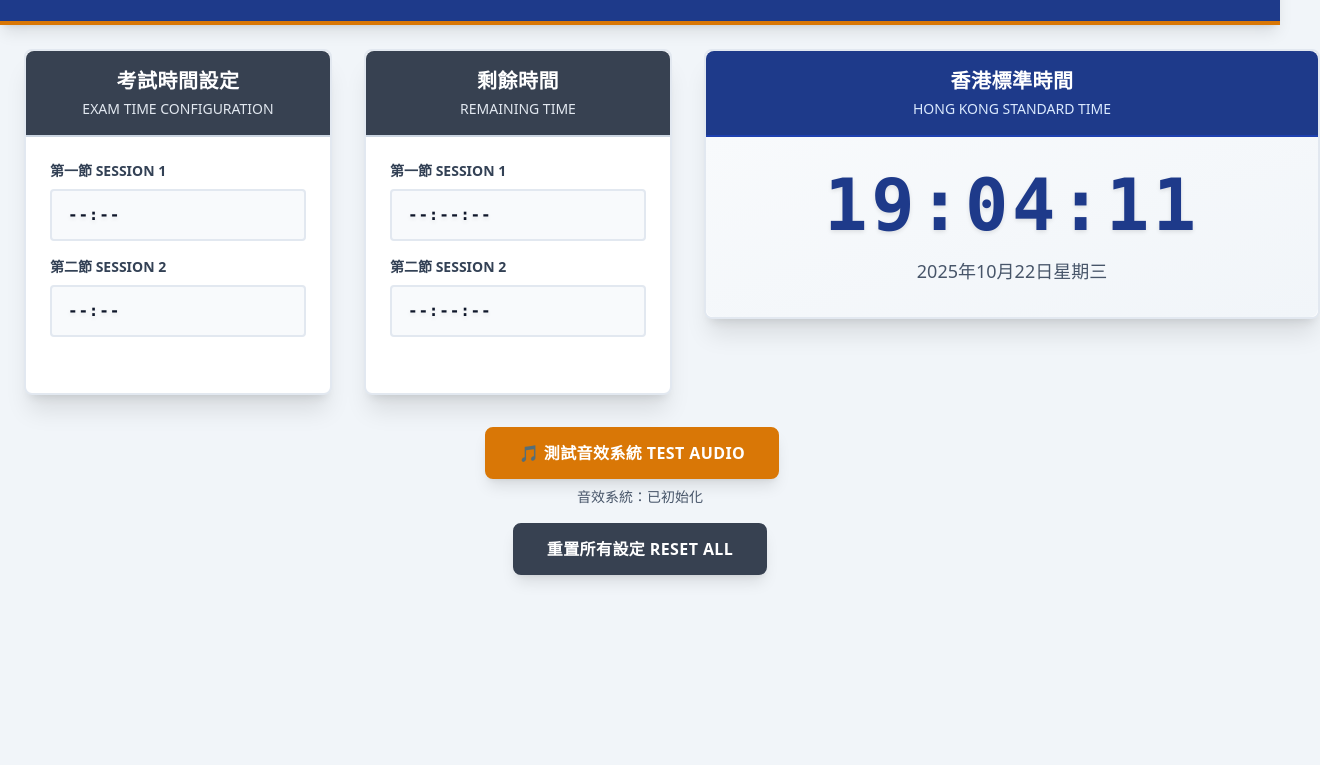
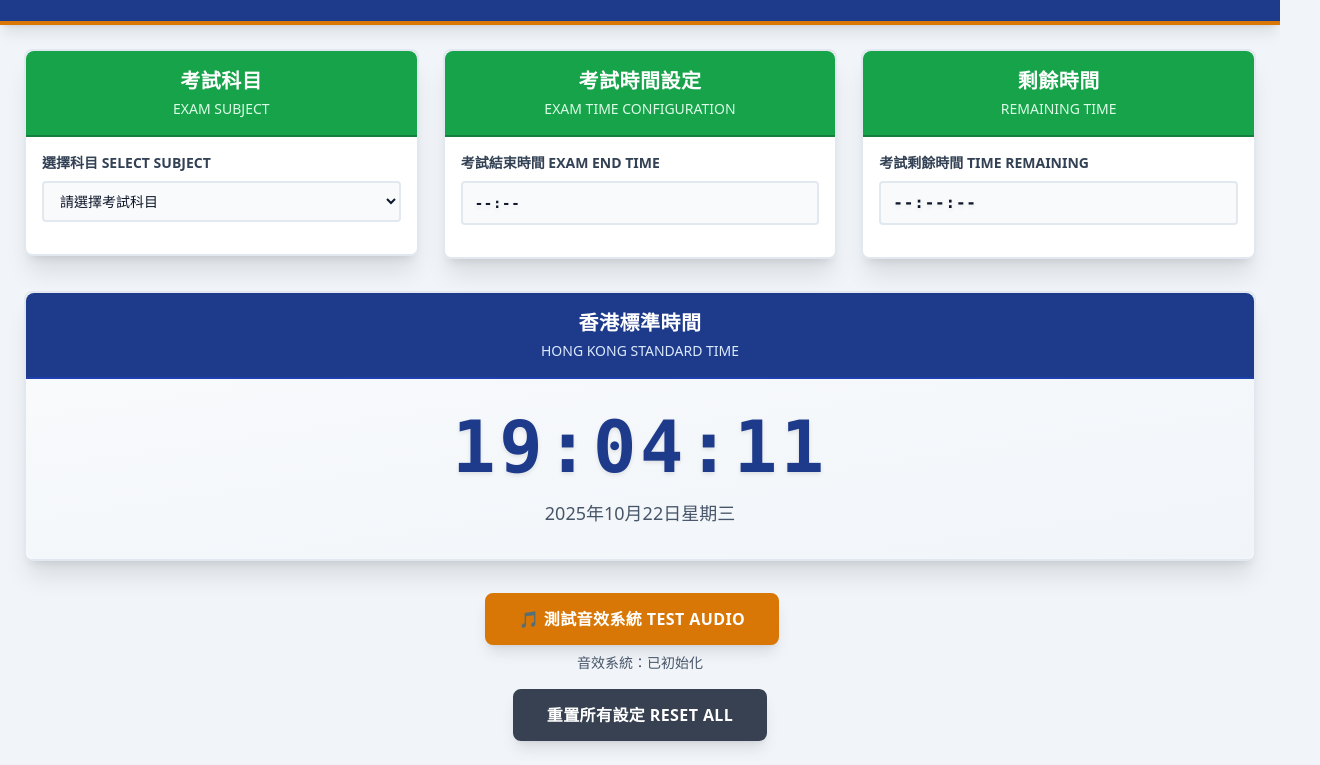
Before and after one commit to ndcexam/senior_form, a plain HTML site: page index.html in a window 1280 px wide. Shown: the part 103-868 px from the top of the page, 1320 px wide, since content can reach past the window. Before the commit the page ends 800 px from the top, so only its background shows below. Drawn offline with nearby package versions, Linux system fonts and the light colour scheme.

Commit message:
Update index.html

```diff
--- a/index.html
+++ b/index.html
@@ -332,94 +332,116 @@
 
     <!-- Main Content -->
     <main id="main-content" class="container mx-auto p-6 max-w-7xl">
-        <div class="grid grid-cols-1 lg:grid-cols-[25%_25%_50%] gap-8">
+        <!-- Top Three Panels -->
+        <div class="grid grid-cols-1 lg:grid-cols-3 gap-6 mb-8">
+            <!-- Subject Selection Panel -->
+            <section aria-labelledby="subject-title">
+                <div class="bg-white dark:bg-slate-800 border-2 border-slate-200 dark:border-slate-700 shadow-xl rounded-lg">
+                    <header class="bg-green-600 text-white p-4 border-b-2 border-green-700 rounded-t-lg">
+                        <h2 id="subject-title" class="text-xl font-bold text-center tracking-wide">
+                            考試科目
+                        </h2>
+                        <p class="text-center text-green-100 text-sm mt-1">
+                            EXAM SUBJECT
+                        </p>
+                    </header>
+
+                    <div class="p-4">
+                        <!-- Subject Selection -->
+                        <div class="mb-4">
+                            <div class="mb-3">
+                                <div class="text-sm font-semibold mb-2 text-slate-700 dark:text-slate-300">選擇科目 SELECT SUBJECT</div>
+                                <select
+                                    id="examSubject"
+                                    class="w-full py-2 px-3 border-2 border-slate-200 dark:border-slate-600 bg-slate-50 dark:bg-slate-700 text-slate-900 dark:text-slate-100 transition-all rounded focus:border-primary focus:ring-2 focus:ring-primary focus:ring-opacity-20 text-sm font-medium"
+                                    onchange="updateExamSubject()"
+                                    aria-label="選擇考試科目"
+                                >
+                                    <option value="">請選擇考試科目</option>
+                                    <option value="中文科">中文科</option>
+                                    <option value="英文科">英文科</option>
+                                    <option value="數學科">數學科</option>
+                                    <option value="公民與社會發展科">公民與社會發展科</option>
+                                    <option value="生物科">生物科</option>
+                                    <option value="化學科">化學科</option>
+                                    <option value="物理科">物理科</option>
+                                    <option value="資訊及通訊科技科">資訊及通訊科技科</option>
+                                    <option value="企業、會計與財務概論科">企業、會計與財務概論科</option>
+                                    <option value="經濟科">經濟科</option>
+                                    <option value="地理科">地理科</option>
+                                    <option value="中史科">中史科</option>
+                                    <option value="歷史科">歷史科</option>
+                                    <option value="視覺藝術科">視覺藝術科</option>
+                                </select>
+                            </div>
+                        </div>
+                    </div>
+                </div>
+            </section>
 
             <!-- Time Configuration Panel -->
-            <section class="order-1 lg:order-1" aria-labelledby="config-title">
-                <div class="bg-white dark:bg-slate-800 border-2 border-slate-200 dark:border-slate-700 shadow-xl rounded-lg h-full">
-                    <header class="bg-secondary text-white p-4 border-b-2 border-slate-300 dark:border-slate-600 rounded-t-lg">
+            <section aria-labelledby="config-title">
+                <div class="bg-white dark:bg-slate-800 border-2 border-slate-200 dark:border-slate-700 shadow-xl rounded-lg">
+                    <header class="bg-green-600 text-white p-4 border-b-2 border-green-700 rounded-t-lg">
                         <h2 id="config-title" class="text-xl font-bold text-center tracking-wide">
                             考試時間設定
                         </h2>
-                        <p class="text-center text-slate-200 text-sm mt-1">
+                        <p class="text-center text-green-100 text-sm mt-1">
                             EXAM TIME CONFIGURATION
                         </p>
                     </header>
 
-                    <div class="p-6">
-                        <!-- Form 4 Configuration -->
-                        <div class="mb-8">
-
+                    <div class="p-4">
+                        <!-- Time Configuration -->
                         <div class="mb-4">
-                                <div class="text-sm font-semibold mb-2 text-slate-700 dark:text-slate-300">第一節 SESSION 1</div>
+                            <!-- Time Setting -->
+                            <div class="mb-3">
+                                <div class="text-sm font-semibold mb-2 text-slate-700 dark:text-slate-300">考試結束時間 EXAM END TIME</div>
                                 <div id="form1End1Display"
-                                     class="py-3 px-4 border-2 border-slate-200 dark:border-slate-600 bg-slate-50 dark:bg-slate-700 transition-all rounded time-input-display"
+                                     class="py-2 px-3 border-2 border-slate-200 dark:border-slate-600 bg-slate-50 dark:bg-slate-700 transition-all rounded time-input-display"
                                      onclick="TimePickerModal.open('form1End1')"
                                      role="button"
                                      tabindex="0"
-                                     aria-label="設定中四年級第一節考試結束時間">
-                                    <div class="text-base font-bold font-mono tracking-wider time-display">--:--</div>
-                                </div>
-                            </div>
-
-                            <div class="mb-4">
-                                <div class="text-sm font-semibold mb-2 text-slate-700 dark:text-slate-300">第二節 SESSION 2</div>
-                                <div id="form1End2Display"
-                                     class="py-3 px-4 border-2 border-slate-200 dark:border-slate-600 bg-slate-50 dark:bg-slate-700 transition-all rounded time-input-display"
-                                     onclick="TimePickerModal.open('form1End2')"
-                                     role="button"
-                                     tabindex="0"
-                                     aria-label="設定中四年級第二節考試結束時間">
-                                    <div class="text-base font-bold font-mono tracking-wider time-display">--:--</div>
+                                     aria-label="設定考試結束時間">
+                                    <div class="text-sm font-bold font-mono tracking-wider time-display">--:--</div>
                                 </div>
                             </div>
                         </div>
-
-
                     </div>
                 </div>
             </section>
 
             <!-- Time Display Panel -->
-            <section class="order-1 lg:order-2" aria-labelledby="remaining-title">
-                <div class="bg-white dark:bg-slate-800 border-2 border-slate-200 dark:border-slate-700 shadow-xl rounded-lg h-full">
-                    <header class="bg-secondary text-white p-4 border-b-2 border-slate-300 dark:border-slate-600 rounded-t-lg">
+            <section aria-labelledby="remaining-title">
+                <div class="bg-white dark:bg-slate-800 border-2 border-slate-200 dark:border-slate-700 shadow-xl rounded-lg">
+                    <header class="bg-green-600 text-white p-4 border-b-2 border-green-700 rounded-t-lg">
                         <h2 id="remaining-title" class="text-xl font-bold text-center tracking-wide">
                             剩餘時間
                         </h2>
-                        <p class="text-center text-slate-200 text-sm mt-1">
+                        <p class="text-center text-green-100 text-sm mt-1">
                             REMAINING TIME
                         </p>
                     </header>
 
-                    <div class="p-6">
-                        <!-- Form 4 Times -->
-                        <div class="mb-8">
-
+                    <div class="p-4">
+                        <!-- Remaining Time Display -->
                         <div class="mb-4">
-                                <div class="text-sm font-semibold mb-2 text-slate-700 dark:text-slate-300">第一節 SESSION 1</div>
-                                <div id="form1Session1" class="py-3 px-4 border-2 border-slate-200 dark:border-slate-600 bg-slate-50 dark:bg-slate-700 transition-all rounded" role="timer" aria-live="polite">
+                            <div class="mb-3">
+                                <div class="text-sm font-semibold mb-2 text-slate-700 dark:text-slate-300">考試剩餘時間 TIME REMAINING</div>
+                                <div id="form1Session1" class="py-2 px-3 border-2 border-slate-200 dark:border-slate-600 bg-slate-50 dark:bg-slate-700 transition-all rounded" role="timer" aria-live="polite">
                                     <div id="form1Session1Time" class="text-base font-bold font-mono tracking-wider time-display">--:--:--</div>
                                 </div>
                             </div>
-
-                            <div class="mb-4">
-                                <div class="text-sm font-semibold mb-2 text-slate-700 dark:text-slate-300">第二節 SESSION 2</div>
-                                <div id="form1Session2" class="py-3 px-4 border-2 border-slate-200 dark:border-slate-600 bg-slate-50 dark:bg-slate-700 transition-all rounded" role="timer" aria-live="polite">
-                                    <div id="form1Session2Time" class="text-base font-bold font-mono tracking-wider time-display">--:--:--</div>
                         </div>
-                            </div>
-                        </div>
-
-
                     </div>
                 </div>
             </section>
 
-            <!-- Clock and Alerts Panel -->
-            <section class="order-3 lg:order-3">
-                <!-- Current Time Display -->
-                <div class="bg-white dark:bg-slate-800 border-2 border-slate-200 dark:border-slate-700 shadow-xl mb-8 rounded-lg">
+        </div>
+
+        <!-- Hong Kong Time Panel (Below the three panels) -->
+        <div class="mb-8">
+            <div class="bg-white dark:bg-slate-800 border-2 border-slate-200 dark:border-slate-700 shadow-xl rounded-lg">
                 <header class="bg-primary text-white p-4 border-b-2 border-blue-800 rounded-t-lg">
                     <h2 class="text-xl font-bold text-center tracking-wide">香港標準時間</h2>
                     <p class="text-center text-blue-100 text-sm mt-1">HONG KONG STANDARD TIME</p>
@@ -436,9 +458,6 @@
                     </div>
                 </div>
             </div>
-
-
-            </section>
         </div>
 
         <!-- Control Buttons Section -->
@@ -510,7 +529,6 @@
     <!-- Hidden input fields for backwards compatibility -->
     <div style="display: none;">
         <input type="time" id="form1End1">
-        <input type="time" id="form1End2">
     </div>
 
     <!-- JavaScript Application -->
@@ -524,10 +542,9 @@
             isPlayingAudio: false,
             timers: new Map(),
             examTimes: {
-                form1End1: '',
-                form1End2: ''
+                form1End1: ''
             },
-
+            examSubject: ''
         };
 
         // Time Picker Modal
@@ -878,16 +895,17 @@
             // 播放考試提醒聲效
             async playExamAlert(minutes) {
                 let text;
+                const subject = AppState.examSubject;
 
                 switch(minutes) {
                     case 15:
-                        text = '考試時間尚餘15分鐘';
+                        text = subject ? `${subject}考試時間尚餘15分鐘` : '考試時間尚餘15分鐘';
                         break;
                     case 5:
-                        text = '考試時間尚餘5分鐘';
+                        text = subject ? `${subject}考試時間尚餘5分鐘` : '考試時間尚餘5分鐘';
                         break;
                     case 0:
-                        text = '考試結束，請停筆';
+                        text = subject ? `${subject}考試結束，請停筆` : '考試結束，請停筆';
                         break;
                     default:
                         console.warn(`未知的分鐘數: ${minutes}`);
@@ -1003,19 +1021,14 @@
         // Alert Checker
         const AlertChecker = {
             checkTimeAlerts() {
-                const forms = ['form1'];
-                const sessions = ['Session1', 'Session2'];
+                const endTime = AppState.examTimes.form1End1;
+                const timeRemaining = TimeCalculator.calculateTimeRemaining(endTime);
+
+                if (!timeRemaining) return;
 
                 const specificMinutes = [15, 5, 0]; // 檢查15分鐘、5分鐘和考試結束
 
                 specificMinutes.forEach(targetMinutes => {
-                    forms.forEach((form) => {
-                        sessions.forEach((session, sessionIndex) => {
-                            const endTime = AppState.examTimes[`${form}End${sessionIndex + 1}`];
-                            const timeRemaining = TimeCalculator.calculateTimeRemaining(endTime);
-
-                            if (!timeRemaining) return;
-
                     let shouldTrigger = false;
 
                     if (targetMinutes === 0) {
@@ -1031,7 +1044,7 @@
                     }
 
                     if (shouldTrigger) {
-                                const timeAlertKey = `${form}-${session}-${targetMinutes}mins`;
+                        const timeAlertKey = `exam-${targetMinutes}mins`;
 
                         if (!AppState.timeAlertHistory.has(timeAlertKey)) {
                             AppState.timeAlertHistory.add(timeAlertKey);
@@ -1043,8 +1056,6 @@
                         }
                     }
                 });
-                    });
-                });
             }
         };
 
@@ -1055,27 +1066,23 @@
                 document.getElementById('currentTime').textContent = Utils.formatTime(now);
                 document.getElementById('currentDate').textContent = Utils.formatDate(now);
 
-                const forms = ['form1'];
-                const sessions = ['Session1', 'Session2'];
-
-                forms.forEach((form, formIndex) => {
-                    sessions.forEach((session, sessionIndex) => {
-                        const endTime = AppState.examTimes[`${form}End${sessionIndex + 1}`];
-                        const timeDisplay = document.getElementById(`${form}${session}Time`);
-                        const container = document.getElementById(`${form}${session}`);
+                // Update exam countdown display
+                const endTime = AppState.examTimes.form1End1;
+                const timeDisplay = document.getElementById('form1Session1Time');
+                const container = document.getElementById('form1Session1');
 
                 const timeRemaining = TimeCalculator.calculateTimeRemaining(endTime);
 
                 if (!endTime) {
                     timeDisplay.textContent = '--:--:--';
-                            container.className = container.className.replace(/warning-flash|urgent-flash|border-accent|border-warning/g, '').trim() + ' py-3 px-4 border-2 border-slate-200 dark:border-slate-600 bg-slate-50 dark:bg-slate-700 transition-all rounded';
+                    container.className = 'py-2 px-3 border-2 border-slate-200 dark:border-slate-600 bg-slate-50 dark:bg-slate-700 transition-all rounded';
                 } else if (timeRemaining.ended) {
                     timeDisplay.textContent = timeRemaining.text;
-                            container.className = 'py-3 px-4 border-2 border-accent bg-yellow-100 dark:bg-yellow-900 transition-all rounded';
+                    container.className = 'py-2 px-3 border-2 border-accent bg-yellow-100 dark:bg-yellow-900 transition-all rounded';
                 } else {
                     timeDisplay.textContent = timeRemaining.text;
 
-                            let className = 'py-3 px-4 border-2 transition-all rounded ';
+                    let className = 'py-2 px-3 border-2 transition-all rounded ';
                     if (timeRemaining.totalSeconds <= 30) {
                         className += 'urgent-flash border-accent';
                     } else if (timeRemaining.totalSeconds <= 330) {
@@ -1087,8 +1094,6 @@
                     }
                     container.className = className;
                 }
-                    });
-                });
 
                 // Update time input displays
                 Object.keys(AppState.examTimes).forEach(fieldId => {
@@ -1132,6 +1137,10 @@
 
                 AudioStatusManager.updateStatus('正在測試語音合成...');
 
+                // 設置臨時測試科目
+                const originalSubject = AppState.examSubject;
+                AppState.examSubject = '數學科'; // 使用數學科作為測試
+
                 // 測試三個提醒聲效
                 const testSequence = [
                     { minutes: 15, delay: 0 },
@@ -1145,6 +1154,11 @@
                         await AudioSystem.playExamAlert(test.minutes);
                     }, test.delay);
                 }
+
+                // 6秒後恢復原始科目
+                setTimeout(() => {
+                    AppState.examSubject = originalSubject;
+                }, 6000);
 
                 AudioStatusManager.updateStatus('✅ 音效系統測試完成！');
 
@@ -1171,12 +1185,31 @@
             }
         }
 
+        // Subject Management
+        function updateExamSubject() {
+            const subjectSelect = document.getElementById('examSubject');
+            AppState.examSubject = subjectSelect.value;
+
+            // Clear alert histories when subject is changed
+            AppState.alertHistory.clear();
+            AppState.timeAlertHistory.clear();
+
+            console.log(`📚 考試科目已更新: ${AppState.examSubject || '未選擇'}`);
+        }
+
         function resetAllTimes() {
             // Clear all exam times
             Object.keys(AppState.examTimes).forEach(key => {
                 AppState.examTimes[key] = '';
-                document.getElementById(key).value = '';
+                const input = document.getElementById(key);
+                if (input) input.value = '';
             });
+
+            // Clear exam subject
+            AppState.examSubject = '';
+            const subjectSelect = document.getElementById('examSubject');
+            if (subjectSelect) subjectSelect.value = '';
+            updateExamSubject();
 
             AppState.alertHistory.clear();
             AppState.timeAlertHistory.clear();
@@ -1196,6 +1229,7 @@
 
                 // Initialize displays
                 DisplayManager.updateDisplay();
+                updateExamSubject();
 
                 // Initialize audio system
                 AudioSystem.init().then(success => {
```
Lines whose indentation alone changed are shown as unchanged.
